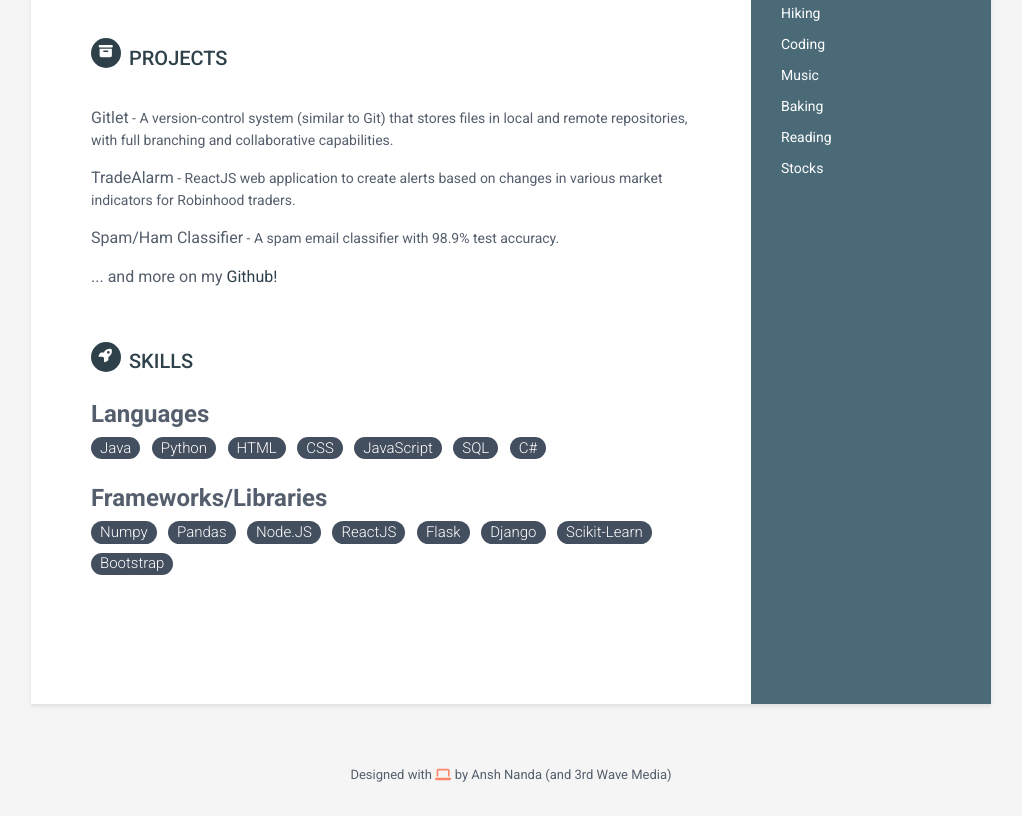
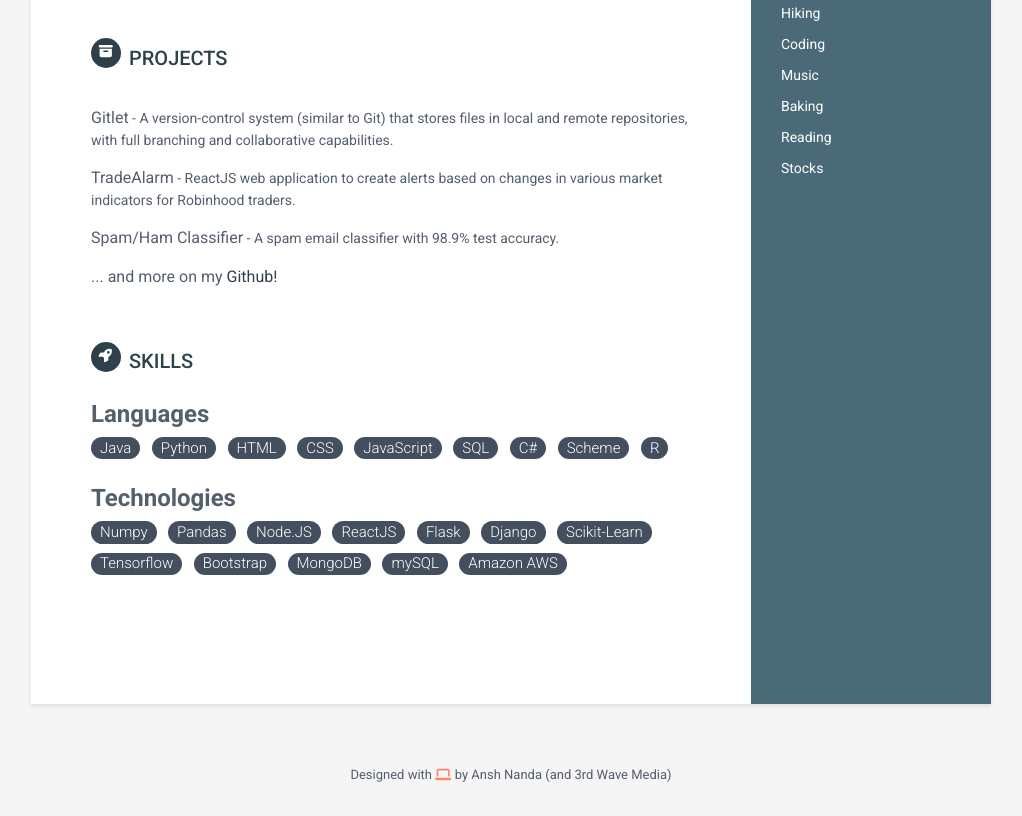
Before and after one commit to anshnanda/anshnanda.github.io, a plain HTML site: page index.html in a window 1280 px wide. Shown: the part 828-1644 px from the top of the page, without its empty margins (129-1151 px from the left). Drawn offline with Linux system fonts and the light colour scheme.

Commit message:
Skill changes

```diff
--- a/index.html
+++ b/index.html
@@ -170,8 +170,10 @@
                         <li class="list-inline-item"><span class="badge badge-primary badge-pill">JavaScript</span></li>
                         <li class="list-inline-item"><span class="badge badge-primary badge-pill">SQL</span></li>
                         <li class="list-inline-item"><span class="badge badge-primary badge-pill">C#</span></li>
+                        <li class="list-inline-item"><span class="badge badge-primary badge-pill">Scheme</span></li>
+                        <li class="list-inline-item"><span class="badge badge-primary badge-pill">R</span></li>
                     </ul>
-                    <h4>Frameworks/Libraries</h4>
+                    <h4>Technologies</h4>
                      <ul class="list-inline">
                         <li class="list-inline-item"><span class="badge badge-primary badge-pill">Numpy</span></li>
                         <li class="list-inline-item"><span class="badge badge-primary badge-pill">Pandas</span></li>
@@ -180,7 +182,11 @@
                         <li class="list-inline-item"><span class="badge badge-primary badge-pill">Flask</span></li>
                         <li class="list-inline-item"><span class="badge badge-primary badge-pill">Django</span></li>
                         <li class="list-inline-item"><span class="badge badge-primary badge-pill">Scikit-Learn</span></li>
+                        <li class="list-inline-item"><span class="badge badge-primary badge-pill">Tensorflow</span></li>
                         <li class="list-inline-item"><span class="badge badge-primary badge-pill">Bootstrap</span></li>
+                        <li class="list-inline-item"><span class="badge badge-primary badge-pill">MongoDB</span></li>
+                        <li class="list-inline-item"><span class="badge badge-primary badge-pill">mySQL</span></li>
+                        <li class="list-inline-item"><span class="badge badge-primary badge-pill">Amazon AWS</span></li>
                     </ul>
                 </div>
             </section><!--//skills-section-->
```
